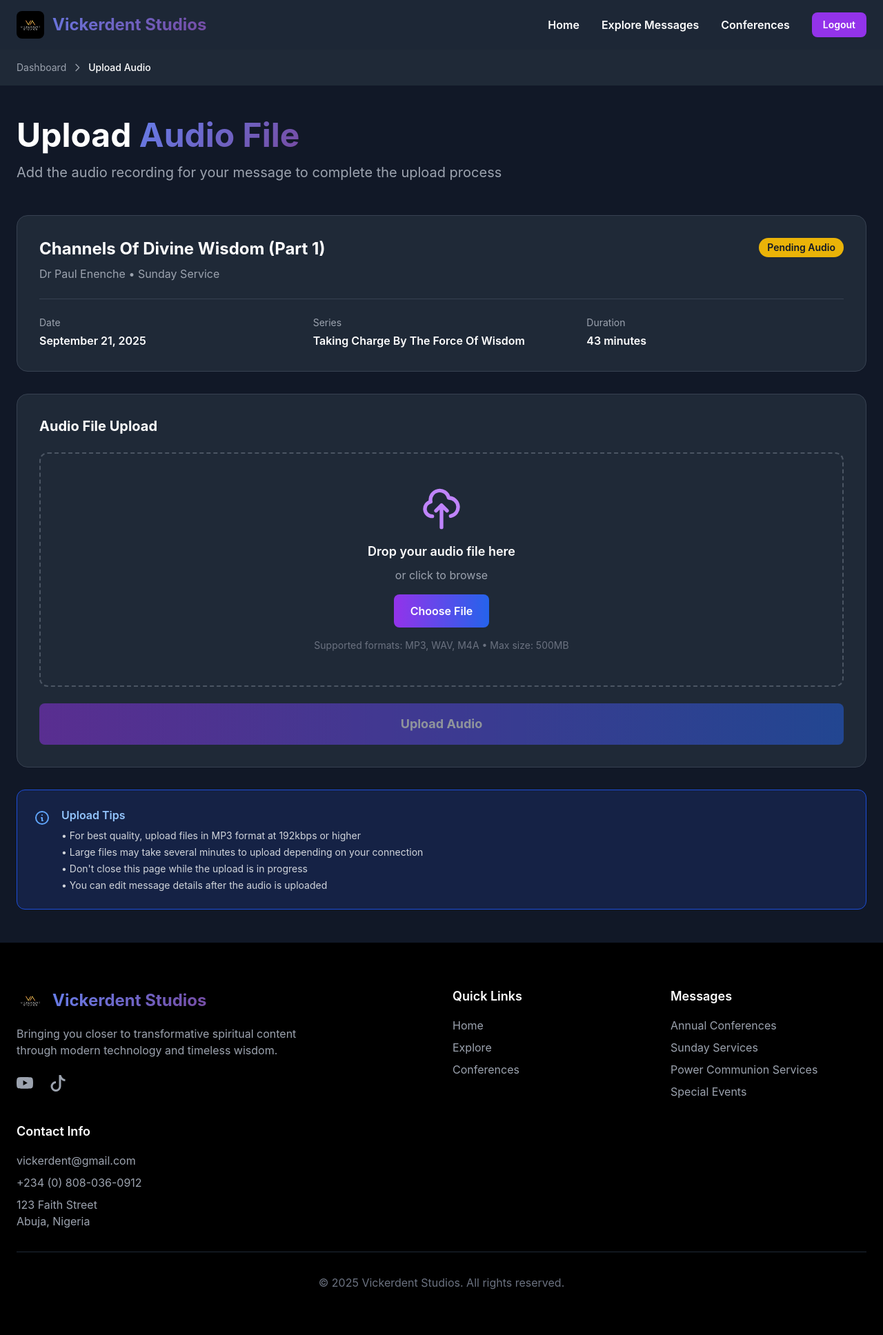
After one commit to vickerdent/studios_app, a Django app: page /messages/1c6b6085-cfe8-4e1c-a29d-38db90c34d83/upload_audio/ in a window 1280 px wide. The commit adds this page. Shown: the whole page at 69% size. Run offline with Django 5.2, Linux system fonts and the light colour scheme; a user stored in the database is signed in; data comes from the database, SQL or seed files in the repository; some libraries are stand-ins or nearby versions.

Commit message:
fix: upload functionality

```diff
--- a/the_messages/static/src/output.css
+++ b/the_messages/static/src/output.css
@@ -877,6 +853,10 @@ video {
 
 .ms-auto {
   margin-inline-start: auto;
+}
+
+.mt-1 {
+  margin-top: 0.25rem;
 }
 
 .mt-12 {
@@ -1300,6 +1284,12 @@ video {
   margin-left: calc(2rem * calc(1 - var(--tw-space-x-reverse)));
 }
 
+.space-y-1 > :not([hidden]) ~ :not([hidden]) {
+  --tw-space-y-reverse: 0;
+  margin-top: calc(0.25rem * calc(1 - var(--tw-space-y-reverse)));
+  margin-bottom: calc(0.25rem * var(--tw-space-y-reverse));
+}
+
 .space-y-16 > :not([hidden]) ~ :not([hidden]) {
   --tw-space-y-reverse: 0;
   margin-top: calc(4rem * calc(1 - var(--tw-space-y-reverse)));
@@ -1408,6 +1398,20 @@ video {
   border-top-width: 1px;
 }
 
+.border-dashed {
+  border-style: dashed;
+}
+
+.border-blue-700 {
+  --tw-border-opacity: 1;
+  border-color: rgb(29 78 216 / var(--tw-border-opacity));
+}
+
+.border-gray-500 {
+  --tw-border-opacity: 1;
+  border-color: rgb(107 114 128 / var(--tw-border-opacity));
+}
+
 .border-gray-600 {
   --tw-border-opacity: 1;
   border-color: rgb(75 85 99 / var(--tw-border-opacity));
@@ -1456,6 +1460,11 @@ video {
   background-color: rgb(37 99 235 / 0.2);
 }
 
+.bg-blue-900 {
+  --tw-bg-opacity: 1;
+  background-color: rgb(30 58 138 / var(--tw-bg-opacity));
+}
+
 .bg-gray-400 {
   --tw-bg-opacity: 1;
   background-color: rgb(156 163 175 / var(--tw-bg-opacity));
@@ -1554,8 +1563,17 @@ video {
   background-color: rgb(255 255 255 / 0.2);
 }
 
+.bg-yellow-500 {
+  --tw-bg-opacity: 1;
+  background-color: rgb(234 179 8 / var(--tw-bg-opacity));
+}
+
 .bg-yellow-600\/20 {
   background-color: rgb(202 138 4 / 0.2);
+}
+
+.bg-opacity-30 {
+  --tw-bg-opacity: 0.3;
 }
 
 .bg-opacity-40 {
@@ -1755,6 +1773,10 @@ video {
   padding: 0.375rem;
 }
 
+.p-12 {
+  padding: 3rem;
+}
+
 .p-2 {
   padding: 0.5rem;
 }
@@ -1878,6 +1900,10 @@ video {
 
 .pt-20 {
   padding-top: 5rem;
+}
+
+.pt-6 {
+  padding-top: 1.5rem;
 }
 
 .pt-8 {
@@ -2420,6 +2446,20 @@ html {
   border-radius: 12px;
 }
 
+.upload-area {
+  transition: all 0.3s ease;
+}
+
+.upload-area:hover {
+  transform: translateY(-4px);
+  box-shadow: 0 20px 40px -12px rgba(102, 126, 234, 0.3);
+}
+
+.upload-area.drag-over {
+  background: rgba(102, 126, 234, 0.2);
+  border-color: #667eea;
+}
+
 .progress-bar {
   background: linear-gradient(90deg, #667eea 0%, #764ba2 100%);
   transition: width 0.3s ease;
--- /dev/null
+++ b/the_messages/static/src/upload.js
@@ -0,0 +1,168 @@
+
+const uploadArea = document.getElementById('uploadArea');
+const fileInput = document.getElementById('fileInput');
+const browseBtn = document.getElementById('browseBtn');
+const uploadPrompt = document.getElementById('uploadPrompt');
+const fileInfo = document.getElementById('fileInfo');
+const fileName = document.getElementById('fileName');
+const fileSize = document.getElementById('fileSize');
+const progressBar = document.getElementById('progressBar');
+const uploadStatus = document.getElementById('uploadStatus');
+const uploadBtn = document.getElementById('uploadBtn');
+const cancelBtn = document.getElementById('cancelBtn');
+const removeBtn = document.getElementById('removeBtn');
+const uploadForm = document.getElementById("uploadForm");
+
+const csrf = document.getElementsByName("csrfmiddlewaretoken");
+
+let selectedFile = null;
+
+// Browse button click
+browseBtn.addEventListener('click', () => {
+    fileInput.click();
+});
+
+// File input change
+fileInput.addEventListener('change', (e) => {
+    handleFile(e.target.files[0]);
+});
+
+// Drag and drop
+uploadArea.addEventListener('dragover', (e) => {
+    e.preventDefault();
+    uploadArea.classList.add('drag-over');
+});
+
+uploadArea.addEventListener('dragleave', () => {
+    uploadArea.classList.remove('drag-over');
+});
+
+uploadArea.addEventListener('drop', (e) => {
+    e.preventDefault();
+    uploadArea.classList.remove('drag-over');
+    handleFile(e.dataTransfer.files[0]);
+});
+
+// Click to upload area
+uploadArea.addEventListener('click', (e) => {
+    if (e.target === uploadArea || e.target.closest('#uploadPrompt')) {
+        fileInput.click();
+    }
+});
+
+// Handle file selection
+function handleFile(file) {
+    if (!file) return;
+
+    if (!file.type.startsWith('audio/')) {
+        alert('Please select an audio file');
+        return;
+    }
+
+    selectedFile = file;
+    fileName.textContent = file.name;
+    fileSize.textContent = formatFileSize(file.size);
+
+    uploadPrompt.classList.add('hidden');
+    fileInfo.classList.remove('hidden');
+    uploadBtn.disabled = false;
+    uploadStatus.textContent = 'Ready to upload';
+    progressBar.style.width = '0%';
+}
+
+// Remove file
+removeBtn.addEventListener('click', (e) => {
+    e.stopPropagation();
+    selectedFile = null;
+    fileInput.value = '';
+    uploadPrompt.classList.remove('hidden');
+    fileInfo.classList.add('hidden');
+    cancelBtn.classList.add("hidden")
+    uploadBtn.disabled = true;
+});
+
+// Upload button
+uploadBtn.addEventListener('click', (e) => {
+    if (!selectedFile) return;
+
+    e.preventDefault();
+    e.stopPropagation();
+    uploadBtn.disabled = true;
+    uploadBtn.classList.add('uploading');
+    cancelBtn.classList.remove("hidden")
+
+    const formData = new FormData(uploadForm);
+    formData.append("csrfmiddlewaretoken", csrf[0].value);
+    formData.append("audio_file", selectedFile);
+    console.log(selectedFile);
+
+    $.ajax({
+        type: 'POST',
+        url: uploadForm.action,
+        enctype: 'multipart/form-data',
+        data: formData,
+        beforeSend: function (params) {
+
+        },
+        xhr: function () {
+            const xhr = new window.XMLHttpRequest();
+            xhr.upload.addEventListener("progress", (e) => {
+                // console.log(e);
+                if (e.lengthComputable) {
+                    const percent = e.loaded / e.total * 100;
+                    console.log(percent)
+                    progressBar.style.width = percent + '%';
+                    uploadStatus.textContent = `Uploading: ${percent.toFixed(1)}%`;
+                }
+            })
+            cancelBtn.addEventListener("click", () => {
+                xhr.abort();
+                progressBar.style.width = '0%';
+                uploadStatus.textContent = 'Ready to upload'
+                cancelBtn.classList.add("hidden")
+            })
+            return xhr;
+        },
+        success: function (response) {
+            console.log(response);
+            uploadStatus.textContent = 'Upload complete!';
+            uploadStatus.classList.add('text-green-400');
+            uploadBtn.classList.remove('uploading');
+            setTimeout(() => {
+                // Show success message
+                uploadArea.innerHTML = `
+                    <div class="text-center py-8">
+                        <div class="bg-green-600 rounded-full w-16 h-16 flex items-center justify-center mx-auto mb-4">
+                            <svg class="w-8 h-8 text-white" fill="none" stroke="currentColor" viewBox="0 0 24 24">
+                                <path stroke-linecap="round" stroke-linejoin="round" stroke-width="2" d="M5 13l4 4L19 7"></path>
+                            </svg>
+                        </div>
+                        <h4 class="text-xl font-bold mb-2 text-green-400">Audio Uploaded Successfully!</h4>
+                        <p class="text-gray-400 mb-6">The message is now ready for publishing</p>
+                        <div class="flex gap-4 justify-center">
+                            <button type="button" onclick="window.location.href='${response.redirect_url}'" class="bg-purple-600 hover:bg-purple-700 px-6 py-3 rounded-lg font-semibold transition-colors">
+                                Back to Messages
+                            </button>
+                        </div>
+                    </div>
+                `;
+                cancelBtn.classList.add("hidden")
+            }, 500);
+        },
+        error: function (error) {
+            console.log(error);
+        },
+        cache: false,
+        contentType: false,
+        processData: false
+    })
+});
+
+// Format file size
+function formatFileSize(bytes) {
+    if (bytes === 0) return '0 Bytes';
+    const k = 1024;
+    const sizes = ['Bytes', 'KB', 'MB', 'GB'];
+    const i = Math.floor(Math.log(bytes) / Math.log(k));
+    return Math.round(bytes / Math.pow(k, i) * 100) / 100 + ' ' + sizes[i];
+}
--- a/the_messages/templates/the_messages/_base.html
+++ b/the_messages/templates/the_messages/_base.html
@@ -34,7 +34,7 @@
             <img src="{% static 'src/images/logo.png' %}" alt="Vickerdent Studios Logo" class="h-10 w-10 mr-3 rounded-lg"/>
             Vickerdent Studios
           </a>
-          <div class="hidden md:flex space-x-8">
+          <div class="hidden md:flex items-center space-x-8">
             <a href="{% url 'home' %}" class="hover:text-gray-200 font-semibold transition-colors">Home</a>
             {% url 'messages' as mess_url %}
             {% if request.path == mess_url %}
@@ -54,6 +54,11 @@
             {% else %}
               <a href="{% url 'about' %}" class="hover:text-gray-200 font-semibold transition-colors">About</a>
             {% endif %} -->
+            {% if user.is_authenticated %}
+              <a href="{% url 'logout' %}" class="bg-purple-600 hover:bg-purple-700 px-4 py-2 rounded-lg text-sm font-semibold transition-colors">
+                Logout
+              </a>
+            {% endif %}
           </div>
           <button type="button" class="md:hidden" data-drawer-target="drawer-navigation" data-drawer-show="drawer-navigation" aria-controls="drawer-navigation">
             <svg
--- a/the_messages/templates/the_messages/conferences.html
+++ b/the_messages/templates/the_messages/conferences.html
@@ -258,7 +258,7 @@
               </p>
               <div class="flex flex-col md:flex-row items-end md:items-center justify-end gap-4 text-[10px] md:text-sm text-gray-400">
                 <span class="text-nowrap">
-                  {{ upcoming_conference.start_date|date:"M d" }}-{{ upcoming_conference.end_date|date:"d Y" }}
+                  {{ upcoming_conference.start_date|date:"M d" }}-{{ upcoming_conference.end_date|date:"d, Y" }}
                 </span>
                 <span class="hidden md:flex">•</span>
                 <span>{{ upcoming_conference.location }}</span>
@@ -298,7 +298,7 @@
                   </p>
                   <div class="flex flex-col md:flex-row items-end md:items-center justify-end gap-4 text-[10px] md:text-sm text-gray-400 mb-4">
                     <span class="text-nowrap">
-                      {{ conference.start_date|date:"M d" }}-{{ conference.end_date|date:"d Y" }}
+                      {{ conference.start_date|date:"M d" }}-{{ conference.end_date|date:"d, Y" }}
                     </span>
                     <span class="hidden md:flex">•</span>
                     <span>{{ conference.location }}</span>
@@ -337,7 +337,7 @@
                   </p>
                   <div class="flex flex-col md:flex-row items-start md:items-center justify-start gap-4 text-[10px] md:text-sm text-gray-400 mb-4">
                     <span class="text-nowrap">
-                      {{ conference.start_date|date:"M d" }}-{{ conference.end_date|date:"d Y" }}
+                      {{ conference.start_date|date:"M d" }}-{{ conference.end_date|date:"d, Y" }}
                     </span>
                     <span class="hidden md:flex">•</span>
                     <span>{{ conference.location }}</span>
--- a/the_messages/templates/the_messages/messages.html
+++ b/the_messages/templates/the_messages/messages.html
@@ -182,7 +182,7 @@
             <div
               class="aspect-video relative group"
             >
-              <img src="{{ message.thumbnail.url }}" alt="">
+              <img src="{% if message.thumbnail %}{{ message.thumbnail.url }}{% endif %}" alt="{{ message.name }}">
               <div class="absolute top-4 left-4 flex space-x-2">
                 {% if message.is_sunday_service %}
                   <span class="bg-green-500 text-white px-2 py-1 rounded-full text-xs font-semibold">SUNDAY SERVICE</span>
@@ -201,7 +201,6 @@
                 {{ message.name }}
               </h3>
               <p class="text-gray-400 mb-2">{{ message.author.name }}</p>
-              <!-- <p>{{ message.thumbnail.url }}</p> -->
               <p class="text-gray-300 text-sm mb-4 line-clamp-3">
                 {{ message.description }}
               </p>
--- /dev/null
+++ b/the_messages/templates/the_messages/upload_audio.html
@@ -0,0 +1,148 @@
+{% extends "the_messages/_base.html" %}
+{% load static %}
+<!-- Space -->
+{% block title %}{{ message.name }} | Upload Audio {% endblock %}
+{% block description %}{{ message.name }} by {{ message.author.name }}{% endblock %}
+
+{% block content %}
+
+<script src="https://code.jquery.com/jquery-3.5.1.min.js"></script>
+<script src="{% static 'src/upload.js' %}" defer></script>
+
+<!-- Breadcrumb -->
+  <section class="bg-gray-800 py-4">
+    <div class="max-w-7xl mx-auto px-6">
+      <nav class="flex items-center gap-2 text-sm text-gray-400">
+        <a href="/storm_rider_admin" class="hover:text-white transition-colors">Dashboard</a>
+        <svg class="w-4 h-4" fill="none" stroke="currentColor" viewBox="0 0 24 24">
+          <path stroke-linecap="round" stroke-linejoin="round" stroke-width="2" d="M9 5l7 7-7 7"></path>
+        </svg>
+        <!-- <a href="{% url 'messages' %}" class="hover:text-white transition-colors">Explore</a>
+        <svg class="w-4 h-4" fill="none" stroke="currentColor" viewBox="0 0 24 24">
+          <path stroke-linecap="round" stroke-linejoin="round" stroke-width="2" d="M9 5l7 7-7 7"></path>
+        </svg> -->
+        <span class="text-white font-medium">Upload Audio</span>
+      </nav>
+    </div>
+  </section>
+
+  <section class="bg-gray-900 text-white">
+    <div class="max-w-7xl mx-auto px-6 py-12">
+      <!-- Page Header -->
+      <div class="mb-12">
+        <h1 class="text-4xl md:text-5xl font-bold mb-4">
+          Upload <span class="text-gradient">Audio File</span>
+        </h1>
+        <p class="text-xl text-gray-400">
+          Add the audio recording for your message to complete the upload process
+        </p>
+      </div>
+
+      <!-- Message Details Card -->
+      <div class="bg-gray-800 rounded-2xl p-8 mb-8 border border-gray-700">
+        <div class="flex items-start justify-between mb-6">
+          <div>
+            <h2 class="text-2xl font-bold mb-2">{{ message.name }}</h2>
+            <p class="text-gray-400">{{ message.author.name }} {% if message.is_sunday_service %}• Sunday Service{% endif %}</p>
+          </div>
+          <span class="bg-yellow-500 text-gray-900 px-3 py-1 rounded-full text-sm font-semibold">
+            Pending Audio
+          </span>
+        </div>
+
+        <div class="grid md:grid-cols-3 gap-6 pt-6 border-t border-gray-700">
+          <div>
+            <div class="text-gray-400 text-sm mb-1">Date</div>
+            <div class="font-semibold">{{ message.date|date:"F d, Y" }}</div>
+          </div>
+          {% if message.part_of_group %}
+            <div>
+              <div class="text-gray-400 text-sm mb-1">Series</div>
+              <div class="font-semibold">{{ message.message_group.name }}</div>
+            </div>
+          {% endif %}
+          <div>
+            <div class="text-gray-400 text-sm mb-1">Duration</div>
+            <div class="font-semibold">{{ message_length_minutes }} minutes</div>
+          </div>
+        </div>
+      </div>
+
+      <!-- Upload Section -->
+      <div class="bg-gray-800 rounded-2xl p-8 border border-gray-700">
+        <h3 class="text-xl font-bold mb-6">Audio File Upload</h3>
+
+        <form action="" method="post" id="uploadForm">
+          {% csrf_token %}
+          <!-- Upload Area -->
+          <div id="uploadArea" class="upload-area border-2 border-dashed border-gray-600 rounded-xl p-12 text-center bg-gray-750 mb-6">
+            <div id="uploadPrompt">
+              <svg class="w-16 h-16 mx-auto mb-4 text-purple-400" fill="none" stroke="currentColor" viewBox="0 0 24 24">
+                <path stroke-linecap="round" stroke-linejoin="round" stroke-width="2" d="M7 16a4 4 0 01-.88-7.903A5 5 0 1115.9 6L16 6a5 5 0 011 9.9M15 13l-3-3m0 0l-3 3m3-3v12"></path>
+              </svg>
+              <h4 class="text-lg font-semibold mb-2">Drop your audio file here</h4>
+              <p class="text-gray-400 mb-4">or click to browse</p>
+              <button type="button" id="browseBtn" class="bg-gradient-to-r from-purple-600 to-blue-600 px-6 py-3 rounded-lg font-semibold hover:from-purple-700 hover:to-blue-700 transition-all">
+                Choose File
+              </button>
+              <input type="file" id="fileInput" name="audio_file" accept="audio/*" class="hidden">
+              <p class="text-sm text-gray-500 mt-4">Supported formats: MP3, WAV, M4A • Max size: 500MB</p>
+            </div>
+
+            <!-- File Info (Hidden by default) -->
+            <div id="fileInfo" class="hidden">
+              <div class="flex items-center justify-center mb-4">
+                <div class="bg-purple-600 rounded-full p-4">
+                  <svg class="w-8 h-8 text-white" fill="none" stroke="currentColor" viewBox="0 0 24 24">
+                    <path stroke-linecap="round" stroke-linejoin="round" stroke-width="2" d="M9 19V6l12-3v13M9 19c0 1.105-1.343 2-3 2s-3-.895-3-2 1.343-2 3-2 3 .895 3 2zm12-3c0 1.105-1.343 2-3 2s-3-.895-3-2 1.343-2 3-2 3 .895 3 2zM9 10l12-3"></path>
+                  </svg>
+                </div>
+              </div>
+              <h4 id="fileName" class="text-lg font-semibold mb-2"></h4>
+              <p id="fileSize" class="text-gray-400 mb-4"></p>
+
+              <!-- Progress Bar -->
+              <div class="bg-gray-700 rounded-full h-3 mb-4">
+                <div id="progressBar" class="progress-bar bg-gradient-to-r from-purple-600 to-blue-600 h-3 rounded-full" style="width: 0%"></div>
+              </div>
+              <p id="uploadStatus" class="text-sm text-gray-400">Ready to upload</p>
+
+              <button type="button" id="removeBtn" class="mt-4 text-red-400 hover:text-red-300 text-sm font-semibold">
+                Remove File
+              </button>
+            </div>
+          </div>
+
+          <!-- Action Buttons -->
+          <div class="flex flex-col sm:flex-row gap-4">
+            <button type="submit" id="uploadBtn" disabled class="flex-1 bg-gradient-to-r from-purple-600 to-blue-600 px-8 py-4 rounded-lg font-bold text-lg hover:from-purple-700 hover:to-blue-700 transition-all transform hover:scale-105 disabled:opacity-50 disabled:cursor-not-allowed disabled:transform-none">
+              Upload Audio
+            </button>
+            <button type="button" id="cancelBtn" class="hidden px-8 py-4 rounded-lg font-semibold text-lg border border-gray-600 hover:bg-gray-700 transition-all">
+              Cancel
+            </button>
+          </div>
+        </form>
+      </div>
+
+      <!-- Help Section -->
+      <div class="mt-8 bg-blue-900 bg-opacity-30 border border-blue-700 rounded-xl p-6">
+        <div class="flex items-start">
+          <svg class="w-6 h-6 text-blue-400 mt-1 mr-4 flex-shrink-0" fill="none" stroke="currentColor" viewBox="0 0 24 24">
+            <path stroke-linecap="round" stroke-linejoin="round" stroke-width="2" d="M13 16h-1v-4h-1m1-4h.01M21 12a9 9 0 11-18 0 9 9 0 0118 0z"></path>
+          </svg>
+          <div>
+            <h4 class="font-semibold mb-2 text-blue-300">Upload Tips</h4>
+            <ul class="text-sm text-gray-300 space-y-1">
+              <li>• For best quality, upload files in MP3 format at 192kbps or higher</li>
+              <li>• Large files may take several minutes to upload depending on your connection</li>
+              <li>• Don't close this page while the upload is in progress</li>
+              <li>• You can edit message details after the audio is uploaded</li>
+            </ul>
+          </div>
+        </div>
+      </div>
+    </div>
+  </section>
+
+{% endblock content %}
--- a/the_messages/urls.py
+++ b/the_messages/urls.py
@@ -6,10 +6,13 @@ urlpatterns = [
     path('messages/', views.messages, name='messages'),
     path('messages/<uuid:message_id>/', views.message_details, name='message_details'),
     path('messages/<uuid:message_id>/add_comment/', views.add_comment, name='add_comment'),
+    path('messages/<uuid:message_id>/upload_audio/', views.upload_audio, name='upload_audio'),
     path('search/', views.search_messages, name='search_messages'),
     path('conferences/', views.conferences, name='conferences'),
     path('conferences/<int:conference_id>/', views.conference_details, name='conference_details'),
     path('about/', views.about, name='about'),
     path('notifications/register/', views.register_notifications, name='register_notifications'),
     path('sw.js', views.service_worker, name='service_worker'),
+
+    path("logout/", views.logout_user, name="logout"),
 ]
--- a/the_messages/views.py
+++ b/the_messages/views.py
@@ -5,10 +5,12 @@ from .models import ONGOING, UPCOMING, Message, MessageGroup
 from .forms import CommentForm
 from django.db.models import Q
 from push_notifications.models import WebPushDevice
-from django.http import JsonResponse, HttpResponse
+from django.http import JsonResponse, HttpResponse, HttpRequest
 import json
 import os
 from django.conf import settings
+from django.contrib.auth import logout
+from django.contrib.auth.decorators import login_required
 
 STATUSES = {
     "uc": "UPCOMING",
@@ -34,17 +36,17 @@ def home(request):
     first_day_next_month = (today.replace(day=1) + timedelta(days=31)).replace(day=1)
     first_sunday_next_month = first_day_next_month + timedelta(days=(6 - first_day_next_month.weekday()))
     first_sunday_this_month = today.replace(day=1) + timedelta(days=(6 - today.replace(day=1).weekday()))
-    sunday_passed = True if datetime.today().date() >= first_sunday_this_month.date() else False
+    sunday_passed = True if datetime.today().date() > first_sunday_this_month.date() else False
 
     # Also return the first Wednesday of next month
     first_wednesday_next_month = first_day_next_month + timedelta(days=(2 - first_day_next_month.weekday() + 7) % 7)
     first_wednesday_this_month = today.replace(day=1) + timedelta(days=(2 - today.replace(day=1).weekday()))
-    wednesday_passed = True if datetime.today().date() >= first_wednesday_this_month.date() else False
+    wednesday_passed = True if datetime.today().date() > first_wednesday_this_month.date() else False
 
     # Finally return the last Friday of this month
     last_day_this_month = (today.replace(day=1) + timedelta(days=31)).replace(day=1) - timedelta(days=1)
     last_friday_this_month = last_day_this_month - timedelta(days=(last_day_this_month.weekday() - 4) % 7)
-    friday_passed = True if datetime.today().date() >= last_friday_this_month.date() else False
+    friday_passed = True if datetime.today().date() > last_friday_this_month.date() else False
 
     return render(request, "the_messages/home.html", {
         "last_messages": last_messages,
@@ -272,3 +274,46 @@ def service_worker(request):
             return HttpResponse(sw_content, content_type='application/javascript')
         except FileNotFoundError:
             return HttpResponse('Service Worker not found', status=404)
+
+@login_required
+def upload_audio(request: HttpRequest, message_id):
+    message = Message.objects.get(id=message_id)
+
+    # Also return length of message in minutes
+    length_parts = message.message_length.split(':')
+    message_length_minutes = 0
+    if len(length_parts) == 2:
+        message_length_minutes = int(length_parts[0])
+    elif len(length_parts) == 3:
+        message_length_minutes = int(length_parts[0]) * 60 + int(length_parts[1])
+
+    message_length_minutes += 1 if int(length_parts[-1]) > 0 else 0
+
+    if request.headers.get('x-requested-with') == 'XMLHttpRequest' and request.method == "POST":
+        # Handle file upload
+        uploaded_file = request.FILES.get('audio_file')
+        # Media type is from message, so always audio
+        media_type = "Audio"
+        # media_type = request.POST.get('media_type')
+        if uploaded_file and media_type:
+            # Save the attachment
+            from .models import Attachment, MediaType
+            media_type_obj, created = MediaType.objects.get_or_create(type_name=media_type)
+            Attachment.objects.create(
+                message=message,
+                file=uploaded_file,
+                media_type=media_type_obj
+            )
+            # redirect to admin site showing all messages
+            return JsonResponse({"success": True, "redirect_url": "/storm_rider_admin/the_messages/message/"})
+            # return redirect('message_details', message_id=message.id)
+
+    return render(request, "the_messages/upload_audio.html", {
+        "message": message,
+        "message_length_minutes": message_length_minutes
+    })
+
+def logout_user(request):
+    logout(request)
+    messages.success(request, "You've been logged out successfully.")
+    return redirect(settings.LOGOUT_REDIRECT_URL)
```
Also changed, not shown: other parts of the_messages/static/src/output.css (+36 -30 lines), the_messages/admin.py (+8 -2 lines), the_messages/models.py (+12 -2 lines), the_messages/static/src/input.css (+18 -0 lines), the_messages/templates/the_messages/home.html (+5 -5 lines), the_messages/templates/the_messages/message_details.html (+5 -6 lines).
